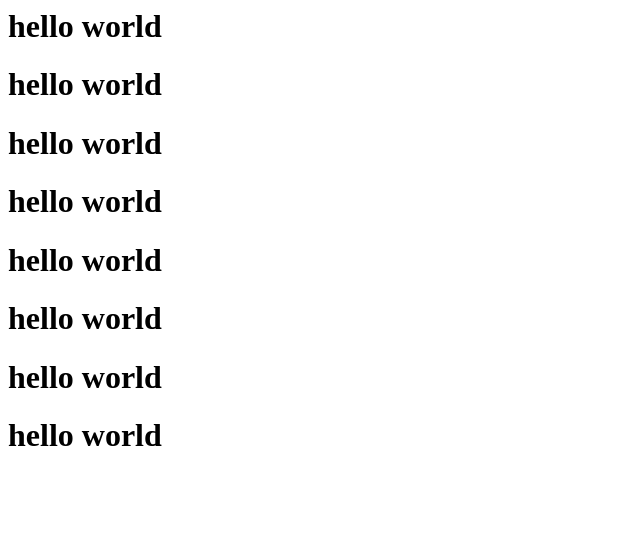
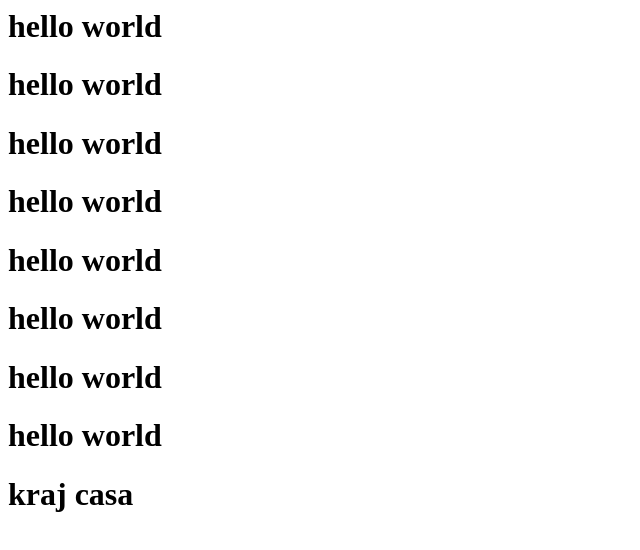
Before and after one commit to Milos312/VEZBA-1, a plain HTML site: page index.html in a window 1280 px wide. Shown: the whole page, without its empty margins (0-640 px from the left). Drawn offline with Linux system fonts and the light colour scheme.

Commit message:
Update index.html

```diff
--- a/index.html
+++ b/index.html
@@ -6,3 +6,4 @@
 <h1>hello world</h1>
 <h1>hello world</h1>
 <h1>hello world</h1>
+<h1/>kraj casa<h1/>
```
